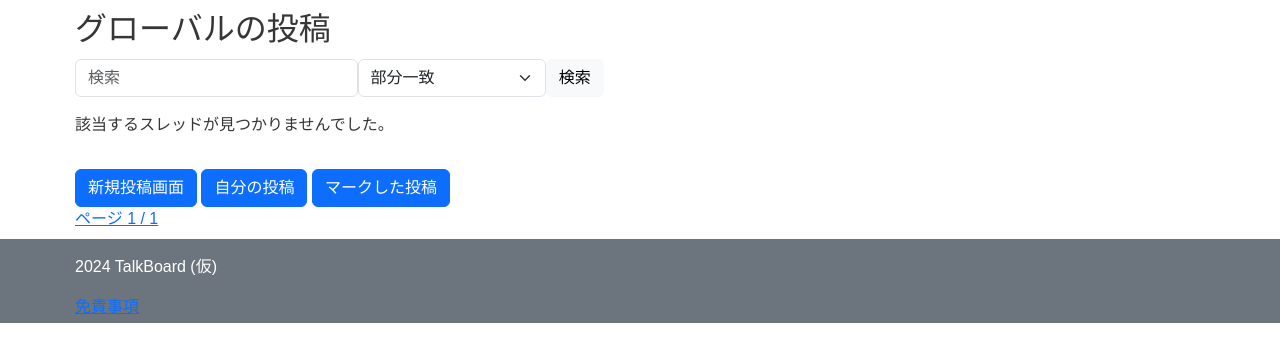
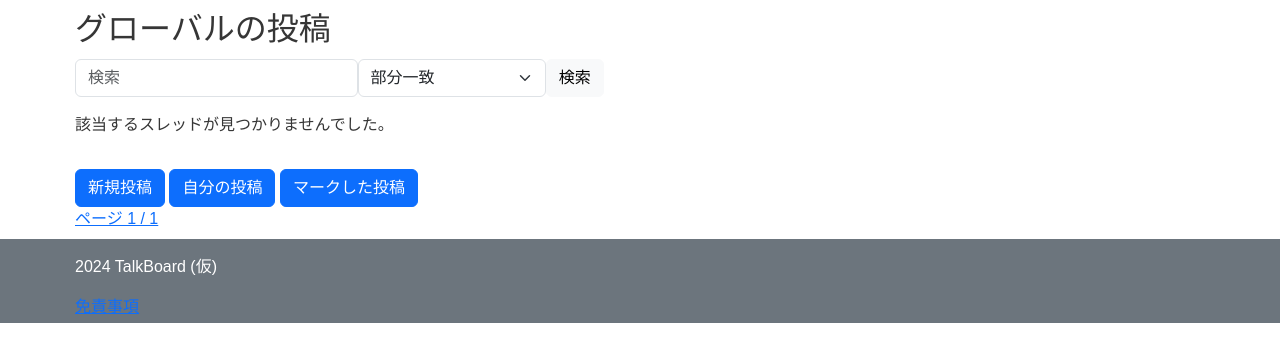
Before and after one commit to moemoehyun/TalkBoard, a Django app: page / in a window 1280 px wide. Shown: the part 93-455 px from the top of the page. Run offline with Django 5.2, Linux system fonts and the light colour scheme; data that the repository does not hold is empty.

Commit message:
ボタンの文字調整

```diff
--- a/TalkBoard/config/templates/index.html
+++ b/TalkBoard/config/templates/index.html
@@ -26,10 +26,10 @@
     <table class="table">
         <colgroup>
             <col style="width: 10%;">
-            <col style="width: 55%;">
+            <col style="width: 58%;">
             <col style="width: 7%;">
             <col style="width: 8%;">
-            <col style="width: 20%;">
+            <col style="width: 17%;">
             <!-- <col style="width: 15%;"> -->
         </colgroup>
         <!-- <thead>
@@ -84,7 +84,7 @@
             {% endfor %}
         </tbody>
         </table>
-        <a href="{% url 'app:new' %}" class="btn btn-primary">新規投稿画面</a>
+        <a href="{% url 'app:new' %}" class="btn btn-primary">新規投稿</a>
         <a href="{% url 'app:my_boards' %}" class="btn btn-primary">自分の投稿</a>
         <a href="{% url 'app:favorite_boards' %}" class="btn btn-primary">マークした投稿</a>
     </section>
```
